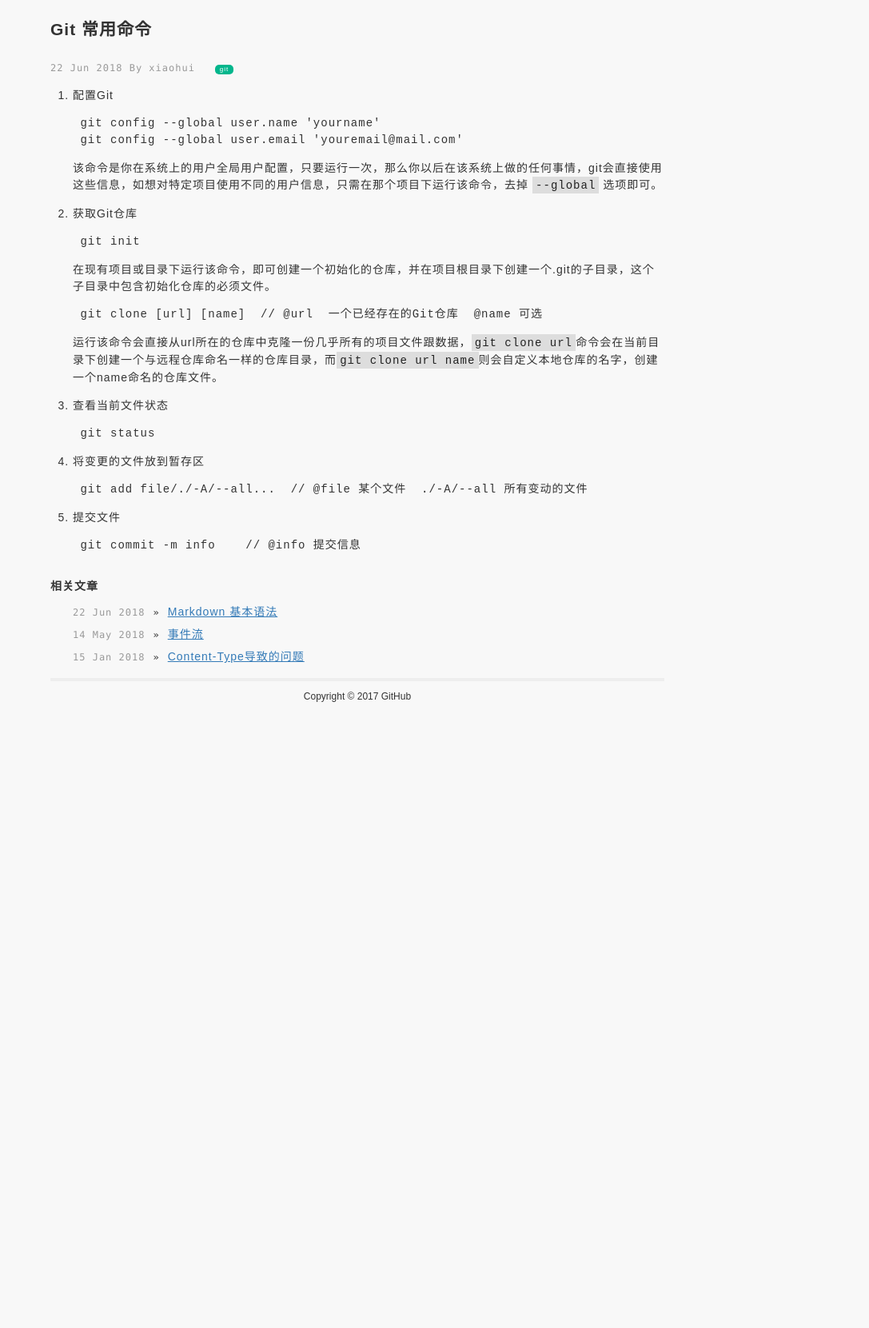
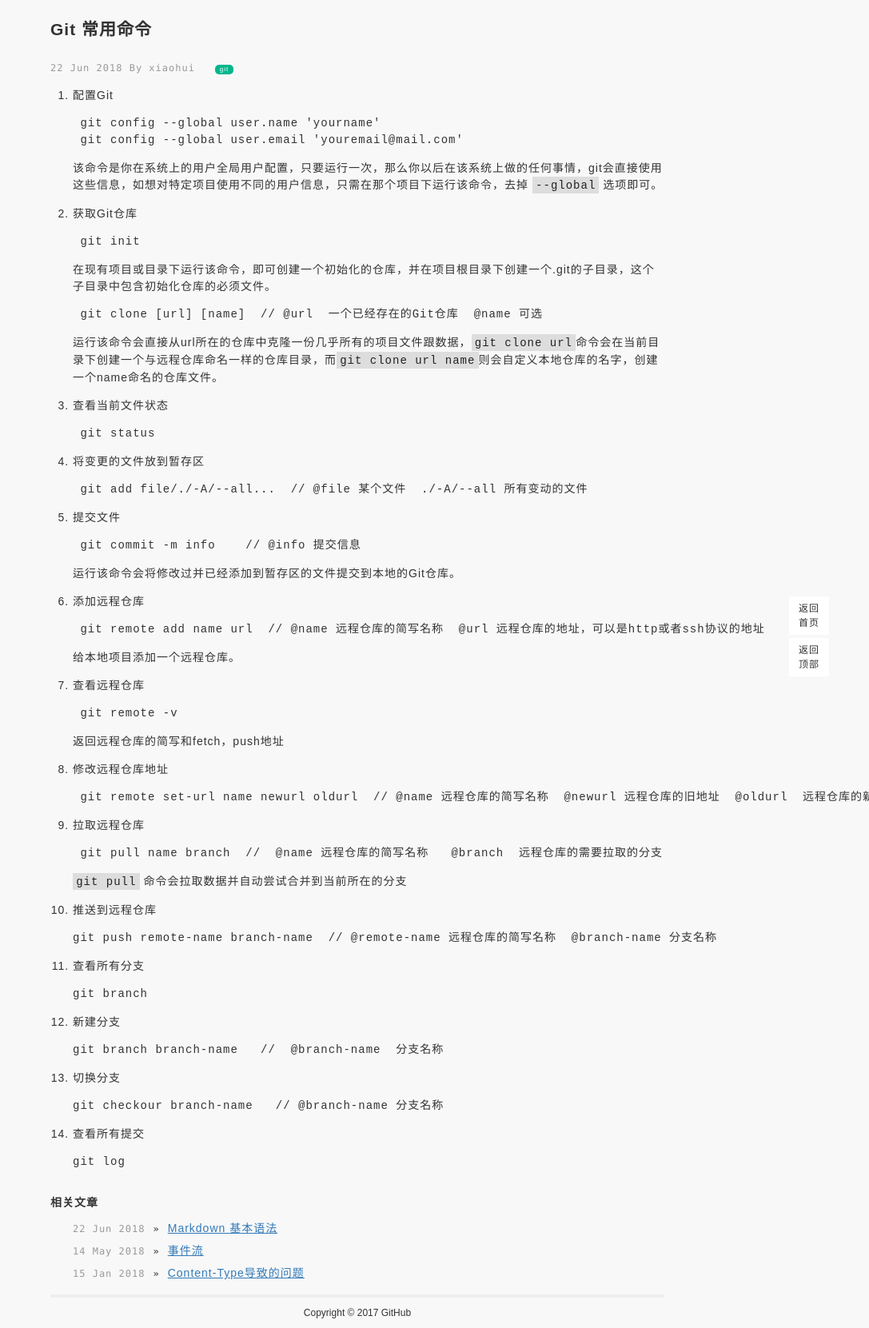
Before and after one commit to lou920217/Diary, a Jekyll site: the page built from _posts/interview/2018-06-22-git_command.md, in a window 1280 px wide. Shown: the whole page at 80% size, without its empty margins (193-1280 px from the left). Built offline with Jekyll 4.4.1, drawn with Linux system fonts in a browser that asks for light colours; nearby versions of some CDN libraries; a style sheet for code colours, icons or effects is not loaded; before the commit the page ends 900 px from its top, so only the background shows below that.

Commit message:
git命令博文添加，添加返回首页，回到顶部

````diff
--- a/_layouts/layout.html
+++ b/_layouts/layout.html
@@ -7,7 +7,7 @@
     <link rel="stylesheet" href="{{ '/assets/css/main.css' | prepend: site.baseurl | replace: '//', '/' }}">
     <link rel="shortcut icon" href="{{site.favicon | prepend: site.baseurl | replace: '//', '/' }}" type="image/x-icon">
     <script src="https://cdn.jsdelivr.net/npm/jquery@3.2.1/dist/jquery.min.js"></script>
-    <link rel="stylesheet" href="https://cdn.jsdelivr.net/npm/highlightjs@9.10.0/styles/monokai.css">
+    <link rel="stylesheet" href="https://cdn.jsdelivr.net/npm/highlightjs@9.10.0/styles/default.css">
     <script src="//cdn.jsdelivr.net/gh/highlightjs/cdn-release@9.12.0/build/highlight.min.js"></script>
     <script>
         hljs.initHighlightingOnLoad();
--- a/_layouts/post.html
+++ b/_layouts/post.html
@@ -12,4 +12,14 @@ layout: layout
     {{content}}
 
     {% include related.html %}
+
+    <div class="tool">
+        <a href="{{ site.baseurl }}/">返回<br>首页</a>
+        <a onclick="toTop()" href="javascript: void(0);">返回<br>顶部</a>
+    </div>
+    <script>
+        function toTop(){
+            scrollTo(0, 0);
+        }
+    </script>
 </div>
--- a/_posts/interview/2018-06-22-git_command.md
+++ b/_posts/interview/2018-06-22-git_command.md
@@ -36,3 +36,52 @@ tags: [git]
     ```
     git commit -m info    // @info 提交信息
     ```
+    运行该命令会将修改过并已经添加到暂存区的文件提交到本地的Git仓库。
+6. 添加远程仓库
+
+    ```
+    git remote add name url  // @name 远程仓库的简写名称  @url 远程仓库的地址，可以是http或者ssh协议的地址
+    ```
+    给本地项目添加一个远程仓库。
+7. 查看远程仓库
+
+    ```
+    git remote -v
+    ```
+    返回远程仓库的简写和fetch，push地址
+8. 修改远程仓库地址
+
+    ```
+    git remote set-url name newurl oldurl  // @name 远程仓库的简写名称  @newurl 远程仓库的旧地址  @oldurl  远程仓库的新地址
+    ```
+9. 拉取远程仓库
+
+    ```
+    git pull name branch  //  @name 远程仓库的简写名称   @branch  远程仓库的需要拉取的分支
+    ```
+    `git pull` 命令会拉取数据并自动尝试合并到当前所在的分支
+10. 推送到远程仓库
+
+    ```
+    git push remote-name branch-name  // @remote-name 远程仓库的简写名称  @branch-name 分支名称
+    ```
+11. 查看所有分支
+
+    ```
+    git branch
+    ```
+12. 新建分支
+
+    ```
+    git branch branch-name   //  @branch-name  分支名称
+    ```
+13. 切换分支
+
+    ```
+    git checkour branch-name   // @branch-name 分支名称
+    ```
+14. 查看所有提交
+
+    ```
+    git log
+    ```
--- a/assets/css/main.css
+++ b/assets/css/main.css
@@ -260,3 +260,19 @@ p{
         text-align: center;
     }
 }
+.tool{
+    position: fixed;
+    right: 50px;
+    bottom: 50px;
+    display: flex;
+    flex-direction: column;
+
+}
+.tool a{
+    flex: 1;
+    color: #333;
+    font-size: 12px;
+    margin-bottom: 4px;
+    padding: 6px 12px;
+    background-color: #fff;
+}
````
Also changed, not shown: README.md.
